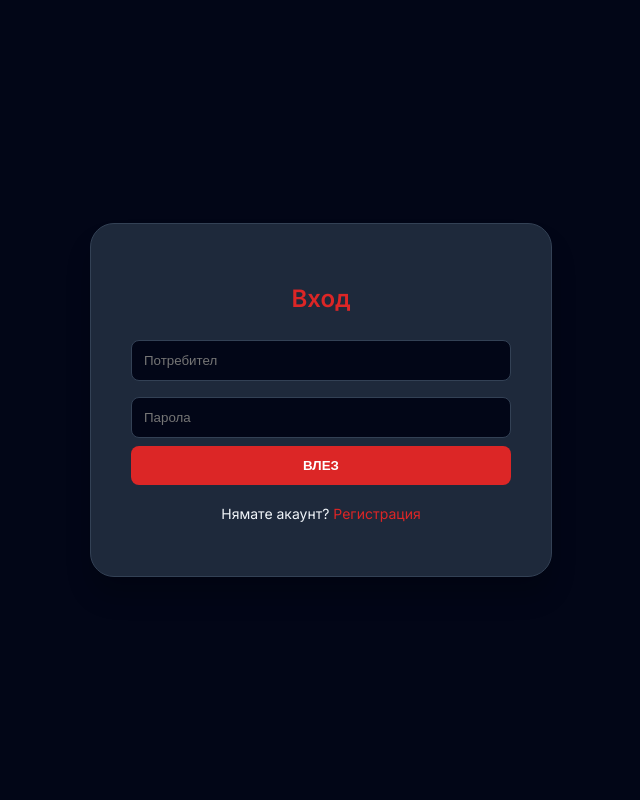
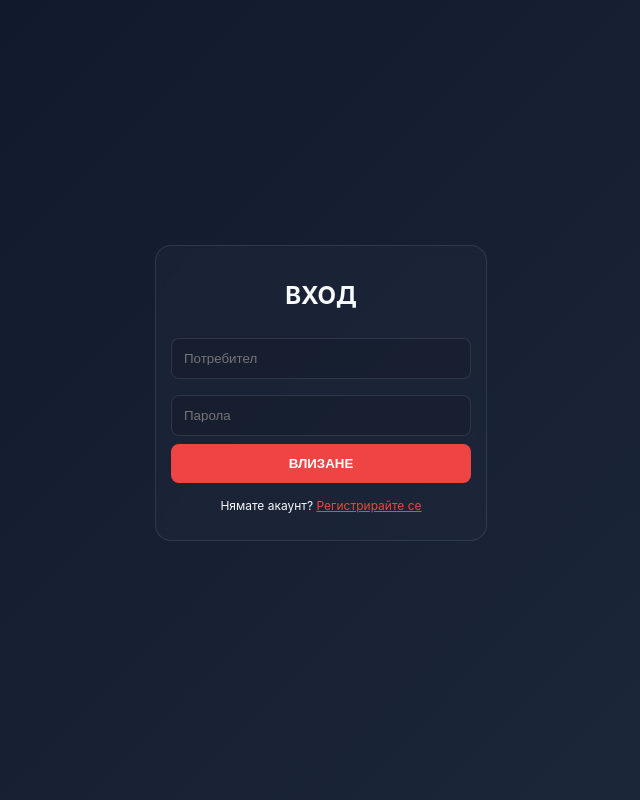
Before and after one commit to codingburgas/iara-gdbpzn-BZIleva23, a Flask app: page /login in a window 1280 px wide. Shown: the whole page, without its empty margins (319-959 px from the left). Run offline with Flask 3, Linux system fonts and the light colour scheme.

Commit message:
Implement basic JS and edit structure

```diff
--- a/app.py
+++ b/app.py
@@ -1,10 +1,11 @@
 from flask import Flask, render_template, request, redirect, url_for, session, abort
 from models import db, User, Incident
 import folium
+import json
 
 app = Flask(__name__)
 app.config['SQLALCHEMY_DATABASE_URI'] = 'sqlite:///fire_system.db'
-app.config['SECRET_KEY'] = 'fire-secure-key-2026'
+app.config['SECRET_KEY'] = 'phoenix-2026-final'
 db.init_app(app)
 
 with app.app_context():
@@ -13,59 +14,43 @@ with app.app_context():
 
 @app.route('/')
 def index():
-    if 'user_id' not in session:
-        return redirect(url_for('login'))
+    if 'user_id' not in session: return redirect(url_for('login'))
 
-    incidents_list = Incident.query.order_by(Incident.timestamp.desc()).all()
-    is_privileged = session.get('role') in ['admin', 'firefighter']
-    all_users = User.query.all() if is_privileged else []
+    incidents = Incident.query.order_by(Incident.timestamp.desc()).all()
+    users = User.query.all()
 
     m = folium.Map(location=[42.7, 24.5], zoom_start=7, tiles=None, zoom_control=False)
-
     dark = folium.TileLayer('CartoDB dark_matter', name='dark', control=False).add_to(m)
     light = folium.TileLayer('CartoDB positron', name='light', control=False).add_to(m)
 
-    map_id = m.get_name()
+    incidents_data = []
+    for inc in incidents:
+        marker = folium.Marker(
+            [inc.lat, inc.lon],
+            popup=f"<b>{inc.title}</b><br>{inc.description}",
+            icon=folium.Icon(color='red', icon='fire', prefix='fa')
+        )
+        marker.add_to(m)
+
+        incidents_data.append({
+            'id': inc.id,
+            'title': inc.title,
+            'lat': inc.lat,
+            'lon': inc.lon,
+            'marker_id': marker.get_name()  # Връзката между JS и Маркера
+        })
+
     m.get_root().html.add_child(folium.Element(f"""
         <script>
-            window.mapInstance = {map_id};
+            window.mapObj = {m.get_name()};
             window.darkLayer = {dark.get_name()};
             window.lightLayer = {light.get_name()};
+            window.incData = {json.dumps(incidents_data)};
         </script>
     """))
 
-    for inc in incidents_list:
-        folium.Marker(
-            [inc.lat, inc.lon],
-            popup=f"{inc.title}: {inc.description}",
-            icon=folium.Icon(color='red', icon='fire', prefix='fa')
-        ).add_to(m)
-
-    return render_template('index.html', incidents=incidents_list, users=all_users,
+    return render_template('index.html', incidents=incidents, users=users,
                            map_html=m._repr_html_(), user=session['username'], role=session.get('role'))
-
-
-@app.route('/login', methods=['GET', 'POST'])
-def login():
-    if request.method == 'POST':
-        user = User.query.filter_by(username=request.form['username'], password=request.form['password']).first()
-        if user:
-            session['user_id'] = user.id
-            session['username'] = user.username
-            session['role'] = user.role
-            return redirect(url_for('index'))
-    return render_template('login.html')
-
-
-@app.route('/register', methods=['GET', 'POST'])
-def register():
-    if request.method == 'POST':
-        role = 'admin' if User.query.count() == 0 else 'user'
-        new_user = User(username=request.form['username'], password=request.form['password'], role=role)
-        db.session.add(new_user)
-        db.session.commit()
-        return redirect(url_for('login'))
-    return render_template('register.html')
 
 
 @app.route('/promote/<int:user_id>')
@@ -88,6 +73,26 @@ def add_incident():
     return redirect(url_for('index'))
 
 
+@app.route('/login', methods=['GET', 'POST'])
+def login():
+    if request.method == 'POST':
+        user = User.query.filter_by(username=request.form['username'], password=request.form['password']).first()
+        if user:
+            session['user_id'], session['username'], session['role'] = user.id, user.username, user.role
+            return redirect(url_for('index'))
+    return render_template('login.html')
+
+
+@app.route('/register', methods=['GET', 'POST'])
+def register():
+    if request.method == 'POST':
+        role = 'admin' if User.query.count() == 0 else 'user'
+        db.session.add(User(username=request.form['username'], password=request.form['password'], role=role))
+        db.session.commit()
+        return redirect(url_for('login'))
+    return render_template('register.html')
+
+
 @app.route('/logout')
 def logout():
     session.clear()
--- a/static/style.css
+++ b/static/style.css
@@ -1,66 +1,53 @@
-@import url('https://fonts.googleapis.com/css2?family=Inter:wght@300;400;600&display=swap');
-
 :root {
-    --bg-main: #020617;
-    --sidebar-bg: rgba(15, 23, 42, 0.85);
-    --card-bg: #1e293b;
-    --text: #f1f5f9;
-    --primary-red: #dc2626;
-    --border: #334155;
+    --primary: #ef4444;
+    --bg: #0f172a;
+    --sidebar-bg: rgba(15, 23, 42, 0.8);
+    --card-bg: rgba(30, 41, 59, 0.5);
+    --text: #f8fafc;
+    --border: rgba(255, 255, 255, 0.1);
 }
 
 [data-theme="light"] {
-    --bg-main: #f8fafc;
-    --sidebar-bg: rgba(255, 255, 255, 0.85);
-    --card-bg: #ffffff;
+    --bg: #f1f5f9;
+    --sidebar-bg: rgba(255, 255, 255, 0.8);
+    --card-bg: rgba(255, 255, 255, 0.6);
     --text: #0f172a;
-    --border: #e2e8f0;
+    --border: rgba(0, 0, 0, 0.1);
 }
 
-body, html { margin: 0; height: 100%; font-family: 'Inter', sans-serif; background: var(--bg-main); color: var(--text); overflow: hidden; }
+body { margin: 0; font-family: 'Inter', sans-serif; background: var(--bg); color: var(--text); overflow: hidden; }
 
-#map { position: absolute; top: 0; left: 0; width: 100%; height: 100%; z-index: 1; }
-
-.auth-wrapper { display: flex; justify-content: center; align-items: center; height: 100vh; background: var(--bg-main); }
-.auth-box {
-    width: 380px; padding: 40px; background: var(--card-bg);
-    border-radius: 24px; box-shadow: 0 20px 25px rgba(0,0,0,0.2);
-    border: 1px solid var(--border); text-align: center; z-index: 2;
+#sidebar {
+    position: fixed; left: 0; top: 0; bottom: 0; width: 350px;
+    background: var(--sidebar-bg); backdrop-filter: blur(12px);
+    border-right: 1px solid var(--border); z-index: 1000;
+    padding: 25px; display: flex; flex-direction: column;
+    transition: all 0.5s cubic-bezier(0.4, 0, 0.2, 1);
 }
 
-#sidebar {
-    position: absolute; top: 20px; left: 20px; bottom: 20px; width: 300px;
-    background: var(--sidebar-bg); backdrop-filter: blur(12px);
-    border-radius: 24px; border: 1px solid var(--border);
-    z-index: 1000; display: flex; flex-direction: column; padding: 20px;
+.glass-card {
+    background: var(--card-bg); border: 1px solid var(--border);
+    border-radius: 16px; padding: 15px; margin-bottom: 15px;
+    backdrop-filter: blur(4px); transition: transform 0.3s ease;
 }
 
+.incident-card:hover { transform: scale(1.03); border-color: var(--primary); cursor: pointer; }
+
 input, select {
-    width: 100%; padding: 12px; margin: 8px 0; border-radius: 8px;
-    border: 1px solid var(--border); background: var(--bg-main); color: var(--text);
-    box-sizing: border-box;
+    width: 100%; padding: 12px; margin: 8px 0;
+    background: rgba(0,0,0,0.1); border: 1px solid var(--border);
+    border-radius: 8px; color: var(--text); box-sizing: border-box;
 }
 
 .btn-red {
-    width: 100%; padding: 12px; background: var(--primary-red);
-    color: white; border: none; border-radius: 8px; font-weight: 600; cursor: pointer; transition: 0.2s;
+    background: var(--primary); color: white; border: none;
+    padding: 12px; border-radius: 8px; width: 100%;
+    font-weight: bold; cursor: pointer; transition: 0.3s;
 }
 
-.incident-card {
-    background: var(--card-bg); padding: 12px; border-radius: 12px;
-    margin-bottom: 8px; border: 1px solid var(--border); cursor: pointer; transition: 0.2s;
+#map { position: absolute; right: 0; top: 0; bottom: 0; left: 350px; transition: all 0.5s ease; }
+
+.auth-page {
+    display: flex; justify-content: center; align-items: center;
+    height: 100vh; background: linear-gradient(135deg, #0f172a 0%, #1e293b 100%);
 }
-.incident-card:hover { border-color: var(--primary-red); }
-
-.bottom-controls { margin-top: auto; display: flex; justify-content: space-between; align-items: center; }
-.theme-btn {
-    cursor: pointer; background: var(--card-bg); border: 1px solid var(--border);
-    color: var(--text); width: 40px; height: 40px; border-radius: 10px;
-}
-
-@keyframes marker-pulse {
-    0% { transform: scale(1); filter: drop-shadow(0 0 0px red); }
-    50% { transform: scale(1.15); filter: drop-shadow(0 0 8px red); }
-    100% { transform: scale(1); filter: drop-shadow(0 0 0px red); }
-}
-.leaflet-marker-icon { animation: marker-pulse 2s infinite ease-in-out; }
--- a/templates/login.html
+++ b/templates/login.html
@@ -2,18 +2,20 @@
 <html lang="bg">
 <head>
     <link rel="stylesheet" href="{{ url_for('static', filename='style.css') }}">
+    <script src="https://cdnjs.cloudflare.com/ajax/libs/animejs/3.2.1/anime.min.js"></script>
 </head>
-<body class="auth-wrapper">
-    <div class="auth-box">
-        <h2 style="color: var(--primary-red);">Вход</h2>
+<body class="auth-page">
+    <div class="glass-card" id="login-box" style="width: 300px; text-align: center;">
+        <h2><i class="fas fa-lock"></i> ВХОД</h2>
         <form method="POST">
             <input type="text" name="username" placeholder="Потребител" required>
             <input type="password" name="password" placeholder="Парола" required>
-            <button type="submit" class="btn-red">ВЛЕЗ</button>
+            <button type="submit" class="btn-red">ВЛИЗАНЕ</button>
         </form>
-        <p style="font-size: 14px; margin-top: 20px;">
-            Нямате акаунт? <a href="{{ url_for('register') }}" style="color: var(--primary-red); text-decoration: none;">Регистрация</a>
-        </p>
+        <p style="font-size:12px; margin-top:15px;">Нямате акаунт? <a href="{{ url_for('register') }}" style="color:var(--primary)">Регистрирайте се</a></p>
     </div>
+    <script>
+        anime({ targets: '#login-box', scale: [0.9, 1], opacity: [0, 1], duration: 1000, easing: 'easeOutBack' });
+    </script>
 </body>
 </html>
```
Also changed, not shown: templates/index.html (+105 -51 lines).
